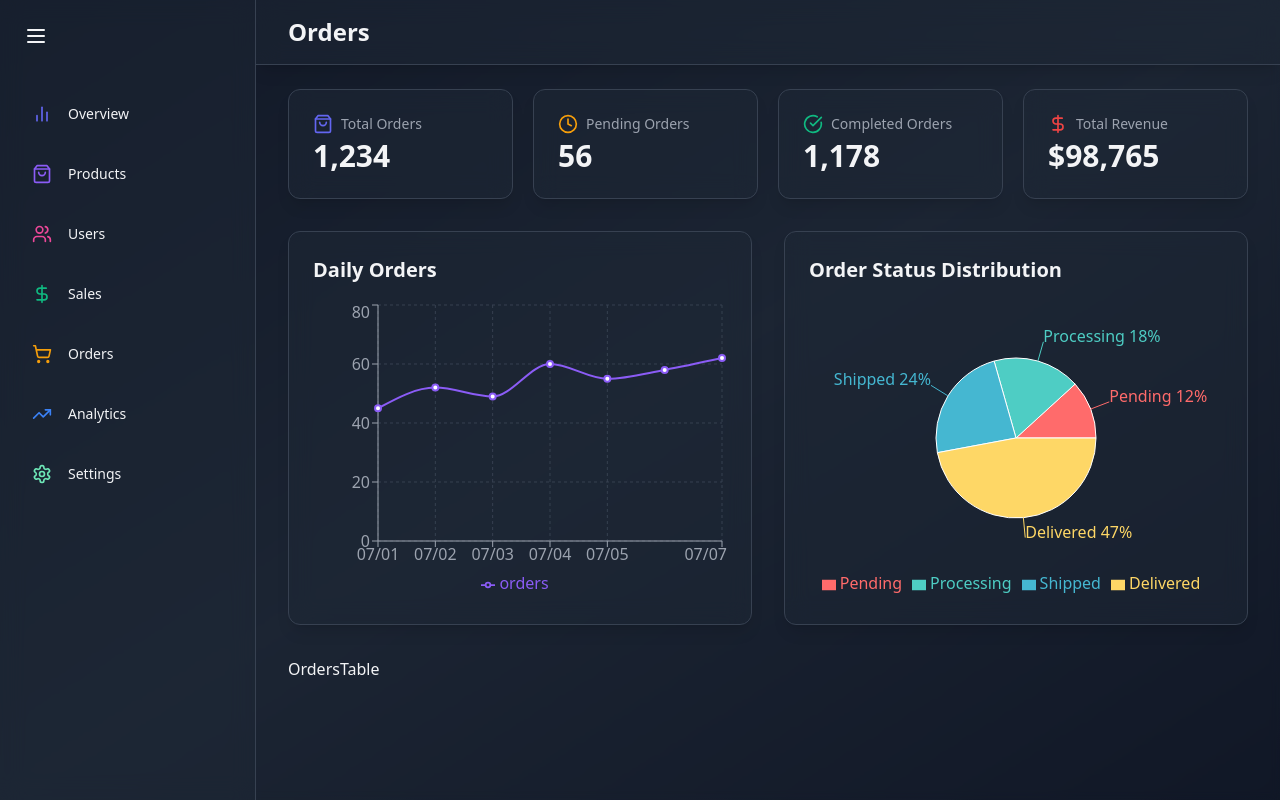
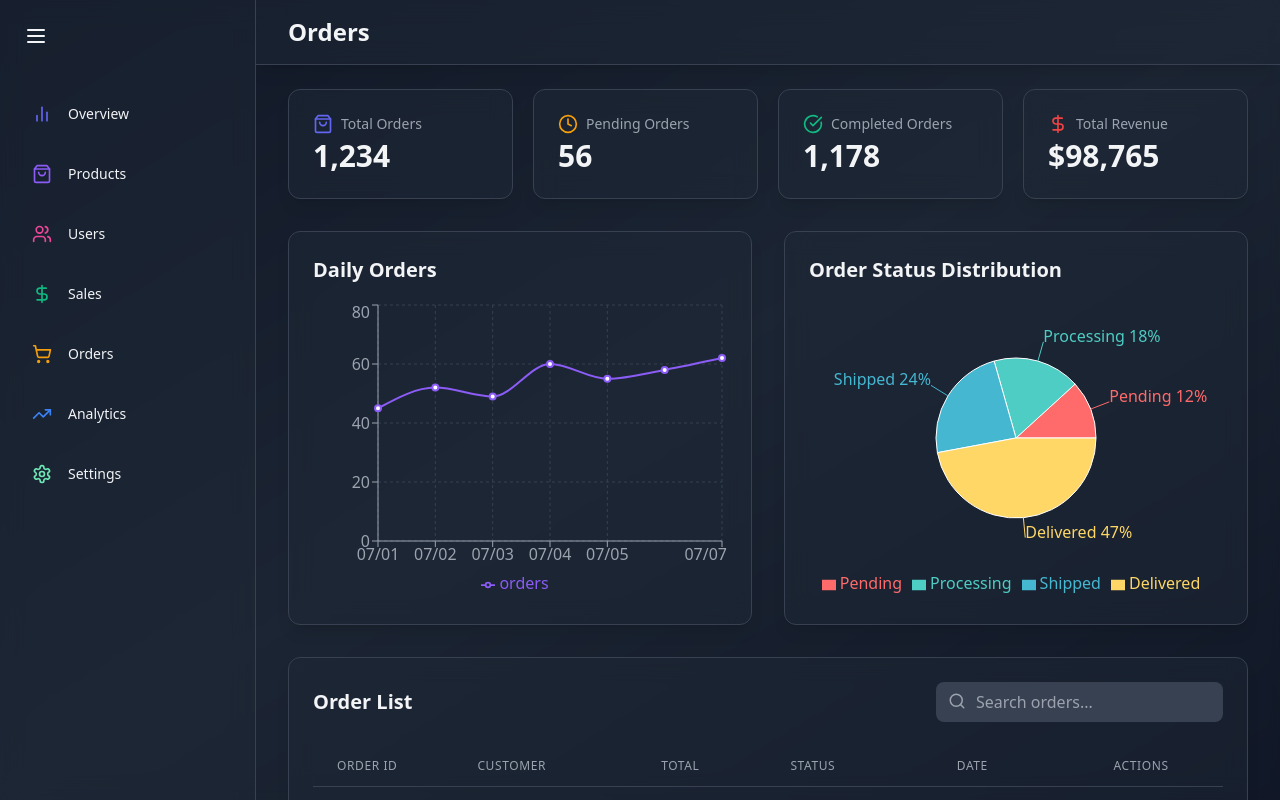
Before and after one commit to Akila-Dev97/React-Admin-Dashboard, a React (Vite) app: page /orders in a window 1280 px wide. Built offline with nearby package versions, Linux system fonts and the light colour scheme.

Commit message:
add searchable orders table with status labels and action buttons

```diff
--- a/src/components/orders/OrdersTable.jsx
+++ b/src/components/orders/OrdersTable.jsx
@@ -1,7 +1,173 @@
-import React from "react";
+import { useState } from "react";
+import { motion } from "framer-motion";
+import { Search, Eye } from "lucide-react";
+
+const orderData = [
+  {
+    id: "ORD001",
+    customer: "John Doe",
+    total: 235.4,
+    status: "Delivered",
+    date: "2023-07-01",
+  },
+  {
+    id: "ORD002",
+    customer: "Jane Smith",
+    total: 412.0,
+    status: "Processing",
+    date: "2023-07-02",
+  },
+  {
+    id: "ORD003",
+    customer: "Bob Johnson",
+    total: 162.5,
+    status: "Shipped",
+    date: "2023-07-03",
+  },
+  {
+    id: "ORD004",
+    customer: "Alice Brown",
+    total: 750.2,
+    status: "Pending",
+    date: "2023-07-04",
+  },
+  {
+    id: "ORD005",
+    customer: "Charlie Wilson",
+    total: 95.8,
+    status: "Delivered",
+    date: "2023-07-05",
+  },
+  {
+    id: "ORD006",
+    customer: "Eva Martinez",
+    total: 310.75,
+    status: "Processing",
+    date: "2023-07-06",
+  },
+  {
+    id: "ORD007",
+    customer: "David Lee",
+    total: 528.9,
+    status: "Shipped",
+    date: "2023-07-07",
+  },
+  {
+    id: "ORD008",
+    customer: "Grace Taylor",
+    total: 189.6,
+    status: "Delivered",
+    date: "2023-07-08",
+  },
+];
 
 const OrdersTable = () => {
-  return <div>OrdersTable</div>;
+  const [searchTerm, setSearchTerm] = useState("");
+  const [filteredOrders, setFilteredOrders] = useState(orderData);
+
+  const handleSearch = (e) => {
+    const term = e.target.value.toLowerCase();
+    setSearchTerm(term);
+    const filtered = orderData.filter(
+      (order) =>
+        order.id.toLowerCase().includes(term) ||
+        order.customer.toLowerCase().includes(term)
+    );
+    setFilteredOrders(filtered);
+  };
+
+  return (
+    <motion.div
+      className="bg-gray-800 bg-opacity-50 backdrop-blur-md shadow-lg rounded-xl p-6 border border-gray-700"
+      initial={{ opacity: 0, y: 20 }}
+      animate={{ opacity: 1, y: 0 }}
+      transition={{ delay: 0.4 }}
+    >
+      <div className="flex justify-between items-center mb-6">
+        <h2 className="text-xl font-semibold text-gray-100">Order List</h2>
+        <div className="relative">
+          <input
+            type="text"
+            placeholder="Search orders..."
+            className="bg-gray-700 text-white placeholder-gray-400 rounded-lg pl-10 pr-4 py-2 focus:outline-none focus:ring-2 focus:ring-blue-500"
+            value={searchTerm}
+            onChange={handleSearch}
+          />
+          <Search className="absolute left-3 top-2.5 text-gray-400" size={18} />
+        </div>
+      </div>
+
+      <div className="overflow-x-auto">
+        <table className="min-w-full divide-y divide-gray-700">
+          <thead>
+            <tr>
+              <th className="px-6 py-3 text-left text-xs font-medium text-gray-400 uppercase tracking-wider">
+                Order ID
+              </th>
+              <th className="px-6 py-3 text-left text-xs font-medium text-gray-400 uppercase tracking-wider">
+                Customer
+              </th>
+              <th className="px-6 py-3 text-left text-xs font-medium text-gray-400 uppercase tracking-wider">
+                Total
+              </th>
+              <th className="px-6 py-3 text-left text-xs font-medium text-gray-400 uppercase tracking-wider">
+                Status
+              </th>
+              <th className="px-6 py-3 text-left text-xs font-medium text-gray-400 uppercase tracking-wider">
+                Date
+              </th>
+              <th className="px-6 py-3 text-left text-xs font-medium text-gray-400 uppercase tracking-wider">
+                Actions
+              </th>
+            </tr>
+          </thead>
+
+          <tbody className="divide divide-gray-700">
+            {filteredOrders.map((order) => (
+              <motion.tr
+                key={order.id}
+                initial={{ opacity: 0 }}
+                animate={{ opacity: 1 }}
+                transition={{ duration: 0.3 }}
+              >
+                <td className="px-6 py-4 whitespace-nowrap text-sm font-medium text-gray-100">
+                  {order.id}
+                </td>
+                <td className="px-6 py-4 whitespace-nowrap text-sm font-medium text-gray-100">
+                  {order.customer}
+                </td>
+                <td className="px-6 py-4 whitespace-nowrap text-sm font-medium text-gray-100">
+                  ${order.total.toFixed(2)}
+                </td>
+                <td className="px-6 py-4 whitespace-nowrap text-sm text-gray-300">
+                  <span
+                    className={`px-2 inline-flex text-xs leading-5 font-semibold rounded-full ${
+                      order.status === "Delivered"
+                        ? "bg-green-100 text-green-800"
+                        : order.status === "Processing"
+                        ? "bg-yellow-100 text-yellow-800"
+                        : order.status === "Shipped"
+                        ? "bg-blue-100 text-blue-800"
+                        : "bg-red-100 text-red-800"
+                    }`}
+                  >
+                    {order.status}
+                  </span>
+                </td>
+                <td className="px-6 py-4 whitespace-nowrap text-sm text-gray-300">
+                  {order.date}
+                </td>
+                <td className="px-6 py-4 whitespace-nowrap text-sm text-gray-300">
+                  <button className="text-indigo-400 hover:text-indigo-300 mr-2">
+                    <Eye size={18} />
+                  </button>
+                </td>
+              </motion.tr>
+            ))}
+          </tbody>
+        </table>
+      </div>
+    </motion.div>
+  );
 };
-
 export default OrdersTable;
```
